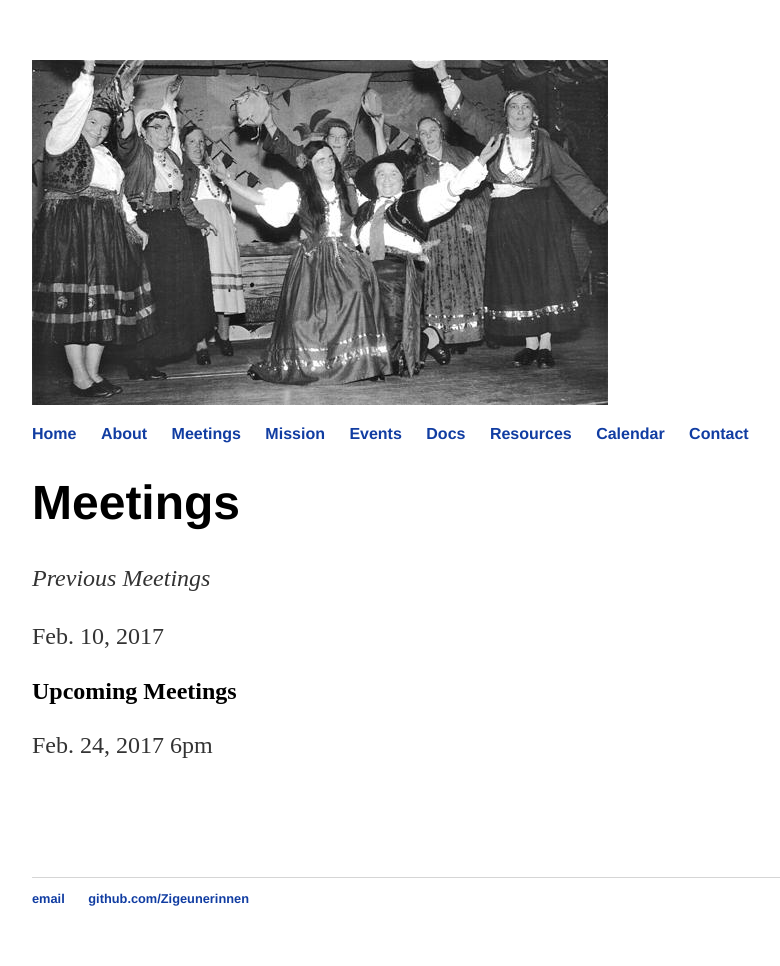
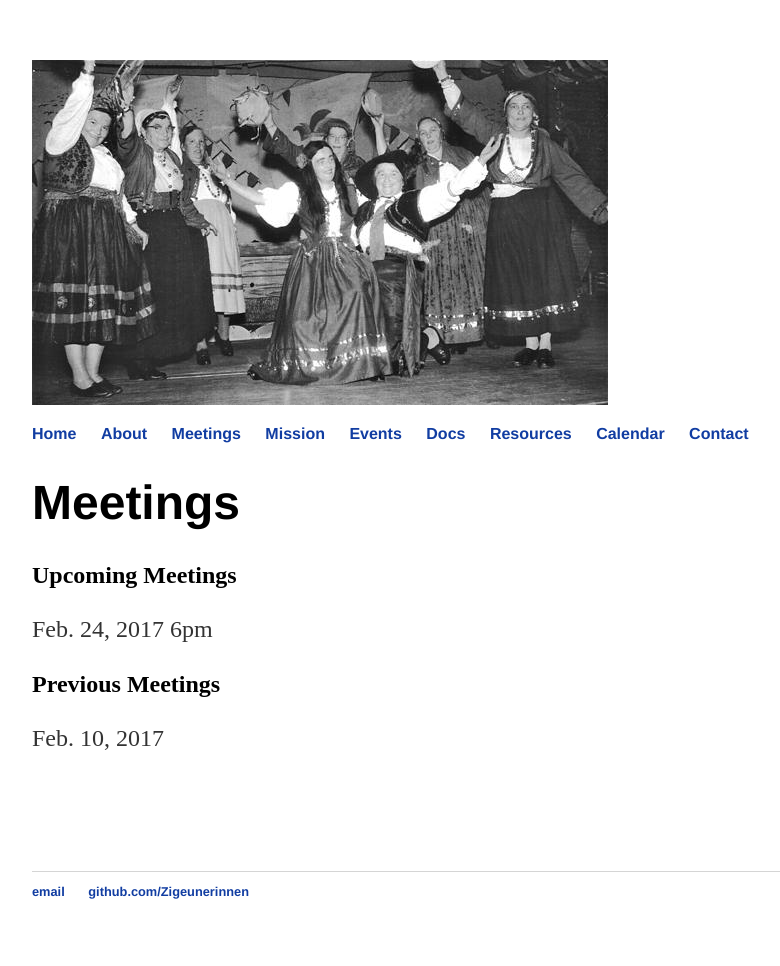
Before and after one commit to vbahole23/vbahole23.github.io, a Jekyll site: the page built from meetings/index.md, in a window 1280 px wide. Shown: the whole page, without its empty margins (160-940 px from the left). Built offline with Jekyll 4.4.1, drawn with Linux system fonts in a browser that asks for light colours.

```diff
--- a/meetings/index.md
+++ b/meetings/index.md
@@ -4,12 +4,13 @@ title: Meetings
 ---
 
 #	  {{ page.title }}
-   *Previous Meetings*
-
-Feb. 10, 2017
 
 ##	Upcoming Meetings
 Feb. 24, 2017 6pm
 
+## Previous Meetings
+Feb. 10, 2017
+
+
 <br>
 <br>
```
